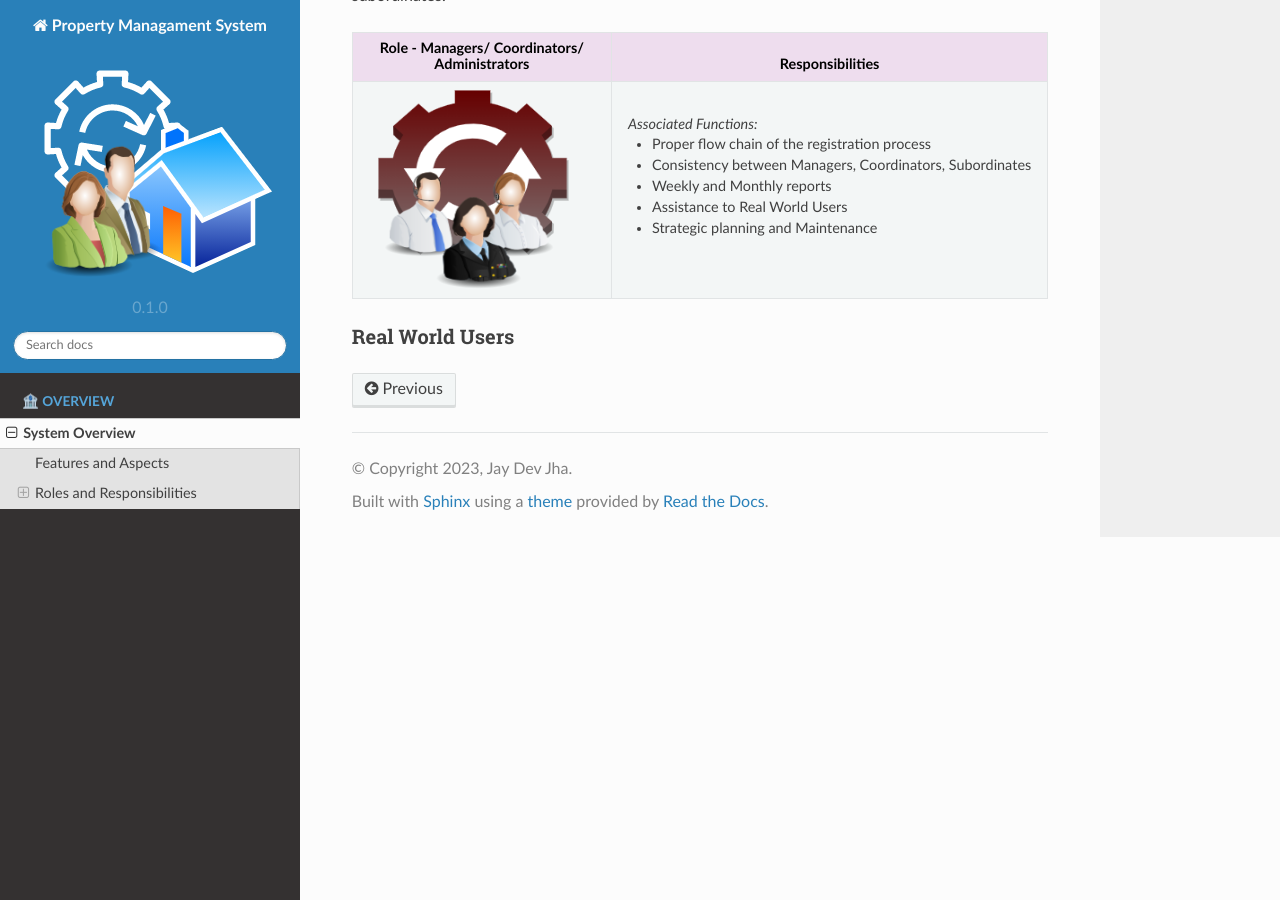
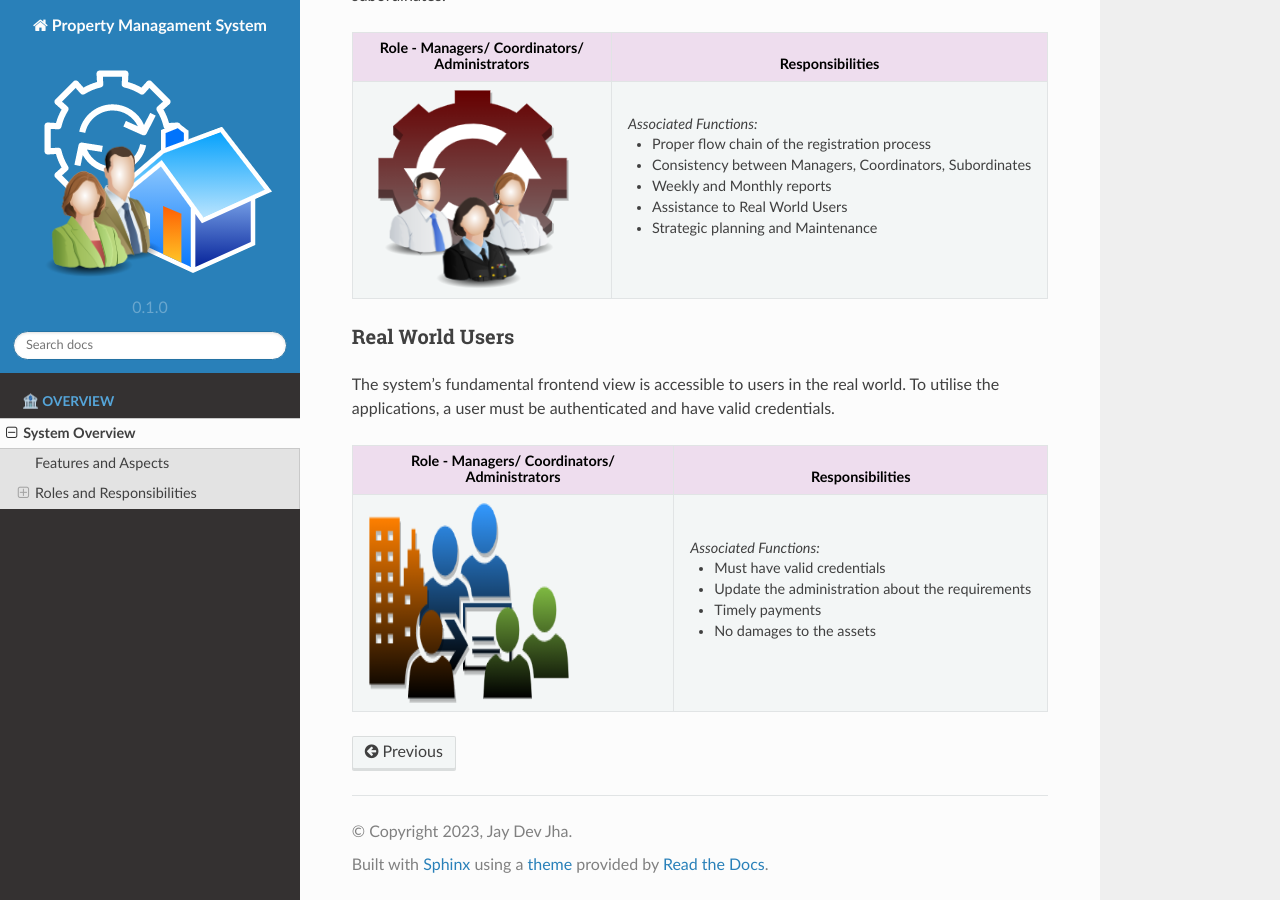
Before and after one commit to IIITM-Jay/Property-Management-System-Docs, a Sphinx documentation site: the page built from docs/source/systemOverview.rst, in a window 1280 px wide and 900 px high, scrolled down 1253 px. Built offline with Sphinx 7.4.7 and the Read the Docs theme 2.0.0, drawn with Linux system fonts in a browser that asks for light colours.

Commit message:
Update systemOverview.rst

```diff
--- a/docs/source/systemOverview.rst
+++ b/docs/source/systemOverview.rst
@@ -85,3 +85,23 @@ The middle layer users connects the owners with the real world users. They must
 
 Real World Users
 ~~~~~~~~~~~~~~~~~~~~~~~~~~
+The system's fundamental frontend view is accessible to users in the real world. To utilise the applications, a user must be authenticated and have valid credentials.
+
+.. list-table::
+   :class: rows
+   :align: center
+   :widths: 50 50
+   :header-rows: 1
+
+   * - Role - Managers/ Coordinators/ :raw-html:`<br />` Administrators
+     - Responsibilities
+
+   * - .. image:: _static/images/users.png
+          :width: 150pt
+          :height: 150pt
+     - *Associated Functions:*
+
+       * Must have valid credentials
+       * Update the administration about the requirements
+       * Timely payments
+       * No damages to the assets
```
